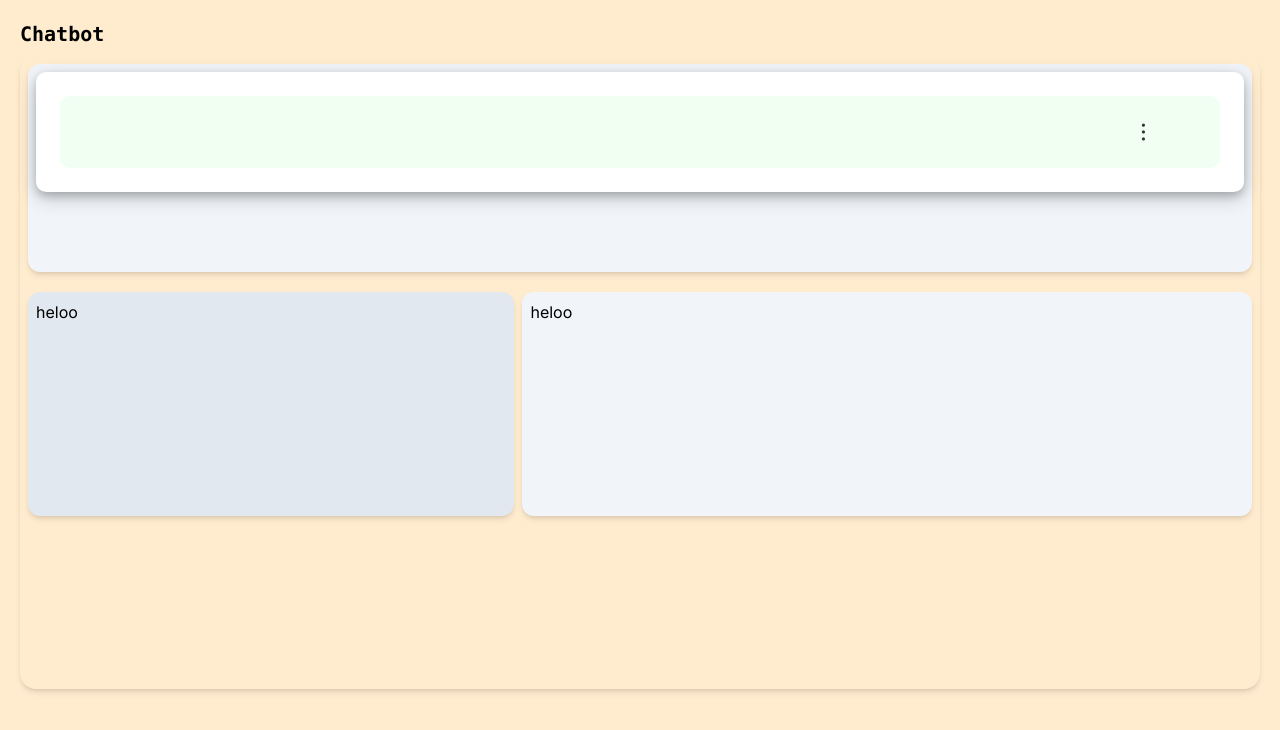
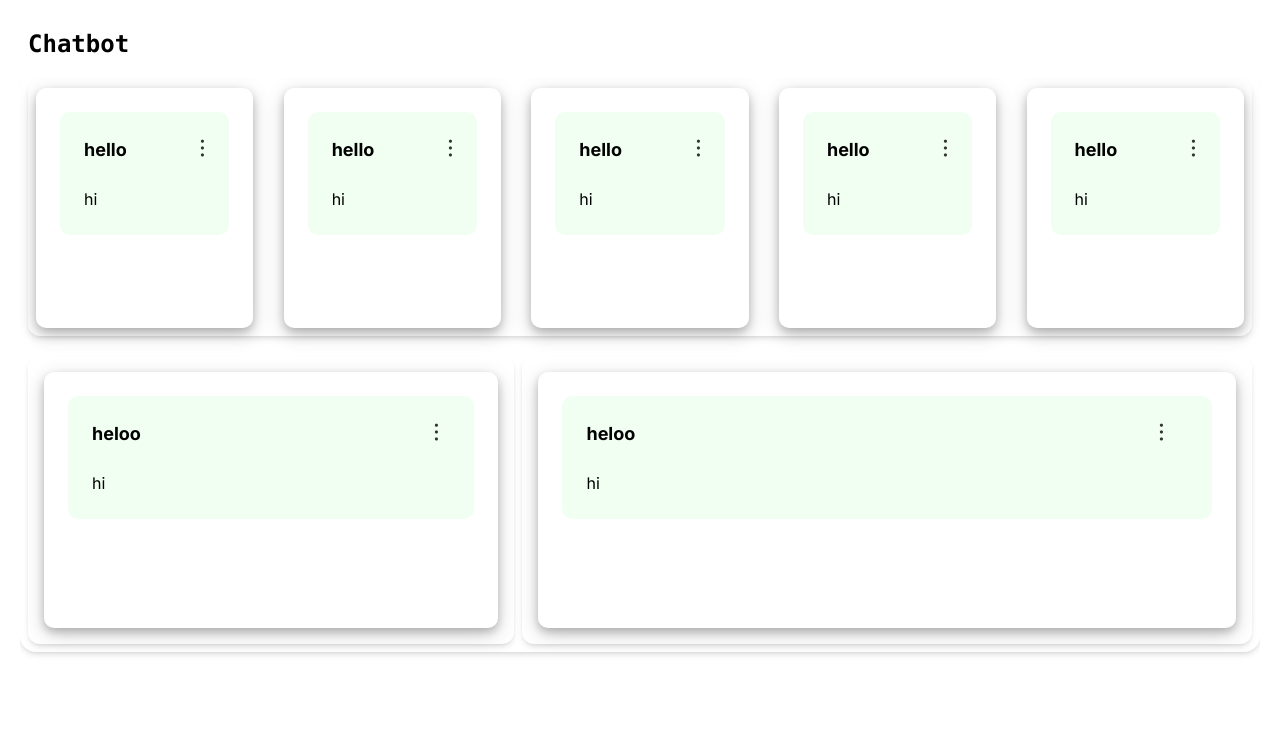
Before and after one commit to Rinn-Q/bot_builder, a Next.js app: page / in a window 1280 px wide. Shown: the top 730 px of the page. Built offline with nearby package versions, Linux system fonts and the light colour scheme; no server answers.

Commit message:
container zassan bas enkheegin joohn yum uurchiltsun sorry

```diff
--- a/app/components/answer/page.tsx
+++ b/app/components/answer/page.tsx
@@ -17,12 +17,12 @@ function handleEditBtn(){
 
 }
 
-export default function Answer({ width, caption, description }: typeAnswer) {
+export default function Answer({ width, caption, description , height}: typeAnswer) {
 
     const [editingCaption, setEditingCaption] = useState(false);
 
     return (
-        <div className="container circle_edge" style={{ width: width }}>
+        <div className="container circle_edge" style={{ width: `${width}%` , height: `${height}%` }}>
             <div className="container-content circle_edge">
                 {editingCaption === false ? <div className="editBtn" onClick={handleEditBtn}></div> : <input type="text" id="editCaption" name="editCaption"/>}
                 <h1 className="caption_answer"><strong>{caption}</strong></h1>
--- a/app/components/container/page.tsx
+++ b/app/components/container/page.tsx
@@ -2,6 +2,7 @@
 import React , { useState , useEffect } from "react"
 import Choice from "../choice/page"
 import Answer from "../answer/page"
+import './container.css'
 
 interface Choice {
     id: number,
@@ -67,13 +68,19 @@ export default function Container() {
     }, [])
 
     return (
-        <div className=" rounded-2xl shadow-md w-full h-5/6 p-2">
-            <div className="rounded-xl shadow-md w-full h-52 mb-5 p-2 bg-slate-100">
-                <Answer/>
+        <div className="rounded-2xl shadow-md w-full h-full p-2">
+            <div className="rounded-xl shadow-md w-full h-64 mb-5 p-2 flex justify-between">
+              {[...Array(5)].map((_, index) => (
+                <Answer key={index} width={18} caption="hello" description="hi" height={100} />
+              ))}
             </div>
-            <div className="rounded-xl w-full h-56 flex justify-between">
-                <div className="shadow-md w-2/5 p-2 mr-2 bg-slate-200 rounded-xl">heloo</div>
-                <div className="shadow-md w-3/5 p-2 bg-slate-100 rounded-xl">heloo</div>
+            <div className="rounded-xl w-full h-72 flex justify-between">
+                <div className="shadow-md w-2/5 p-4 mr-2 rounded-xl">
+                    <Answer width={100} caption="heloo" description="hi" height={100}/>
+                </div>
+                <div className="shadow-md w-3/5 p-4 rounded-xl">
+                    <Answer width={100} caption="heloo" description="hi" height={100}/>
+                </div>
             </div>
         </div>
     )
--- a/app/globals.css
+++ b/app/globals.css
@@ -7,7 +7,7 @@ html {
   margin: 0;
   padding: 0;
   height: 100%;
-  background-color: blanchedalmond;
+  /* background-color: blanchedalmond; */
 }
 
 #__next {
--- a/app/page.tsx
+++ b/app/page.tsx
@@ -3,9 +3,13 @@ import Container from "./components/container/page";
 
 export default function Home() {
   return (
-    <div className="p-5 h-full">
-      <p className=" font-mono font-bold text-xl mb-2">Chatbot</p>
-      <Container/>
+    <div className="min-h-screen flex flex-col p-5">
+      <header className="p-2">
+        <p className="font-mono font-bold text-2xl mb-1">Chatbot</p>
+      </header>
+      <main className="flex-1 overflow-y-auto">
+        <Container />
+      </main>
     </div>
   );
 }
```
Also changed, not shown: app/components/container/container.css (added).
